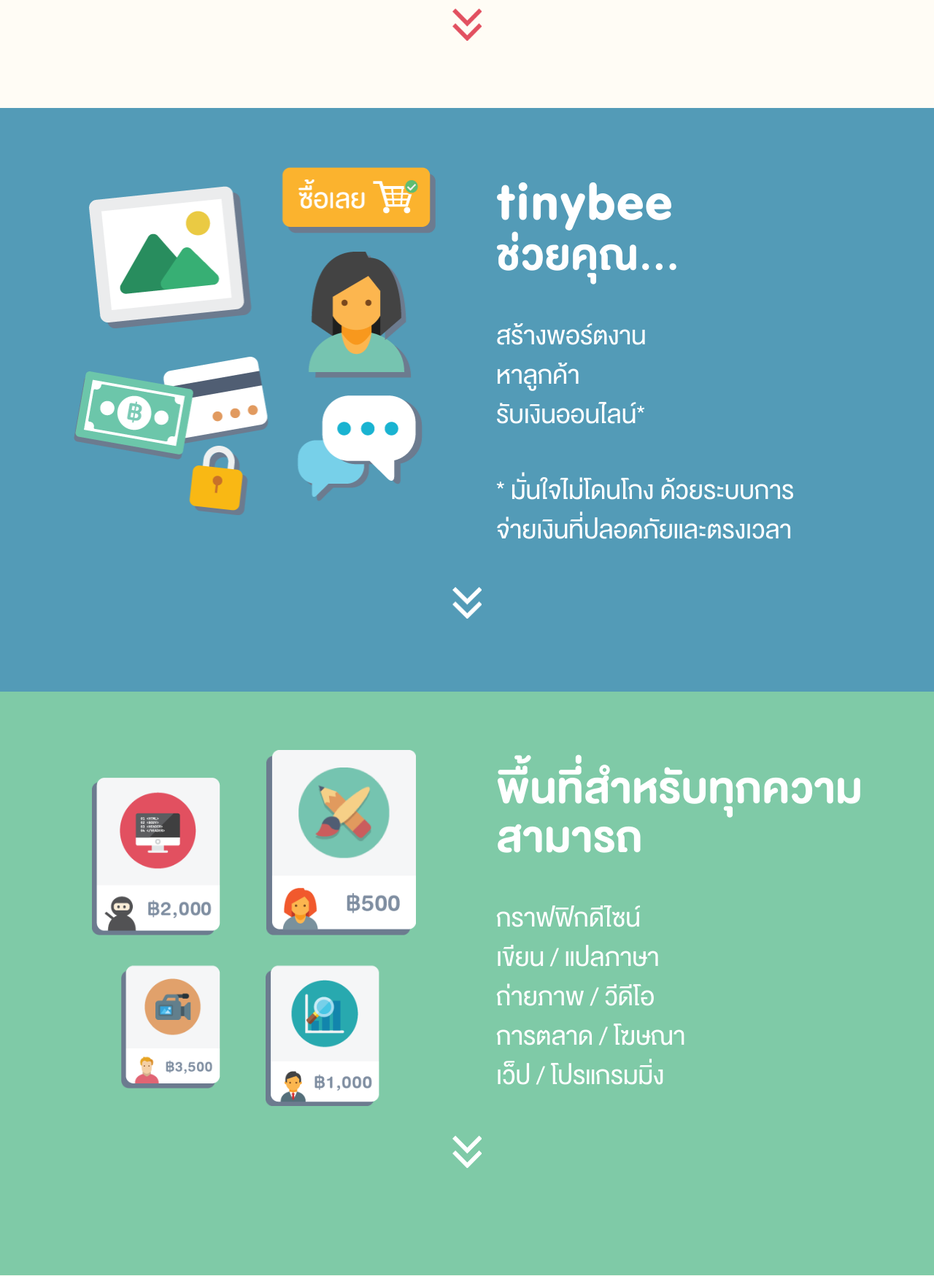
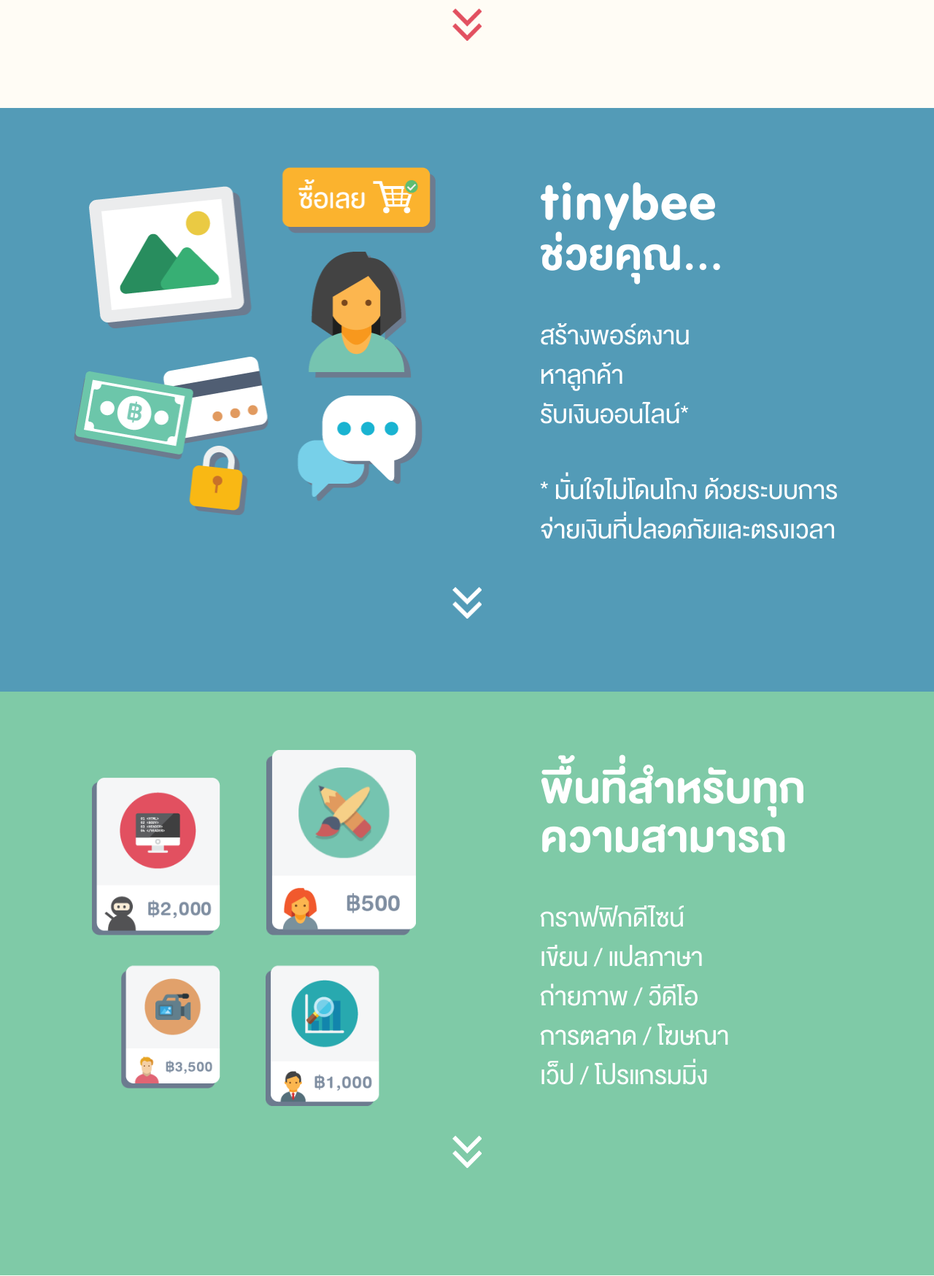
Before and after one commit to palaa159/fastwork_landing, a PHP site: page / in a window 1280 px wide. Shown: the part 652-2401 px from the top of the page at 73% size. Run offline with PHP 8.4, Linux system fonts and the light colour scheme; some libraries are stand-ins or nearby versions.

Commit message:
align text further to the rght

```diff
--- a/css/style.css
+++ b/css/style.css
@@ -38,7 +38,7 @@
 }
 
 .left-padding {
-    padding-left: 40px;
+    padding-left: 100px;
 }
 
 .tb-btn {
```
